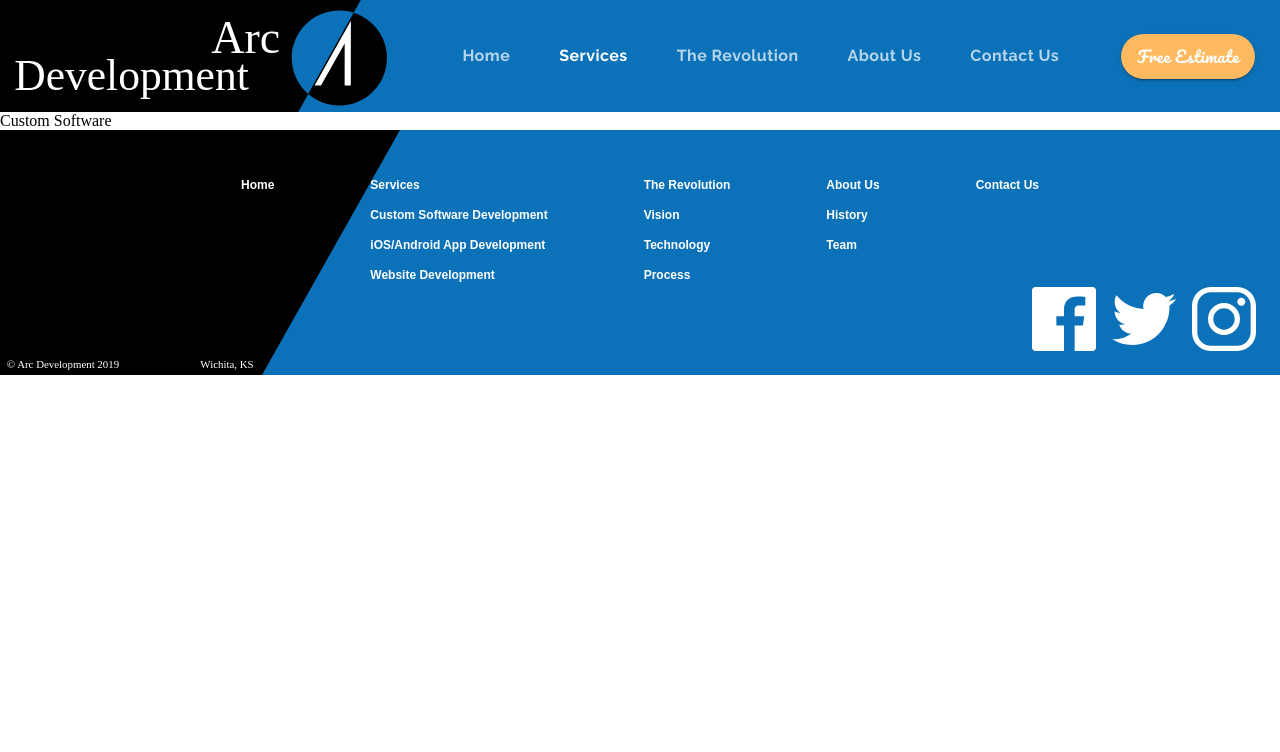
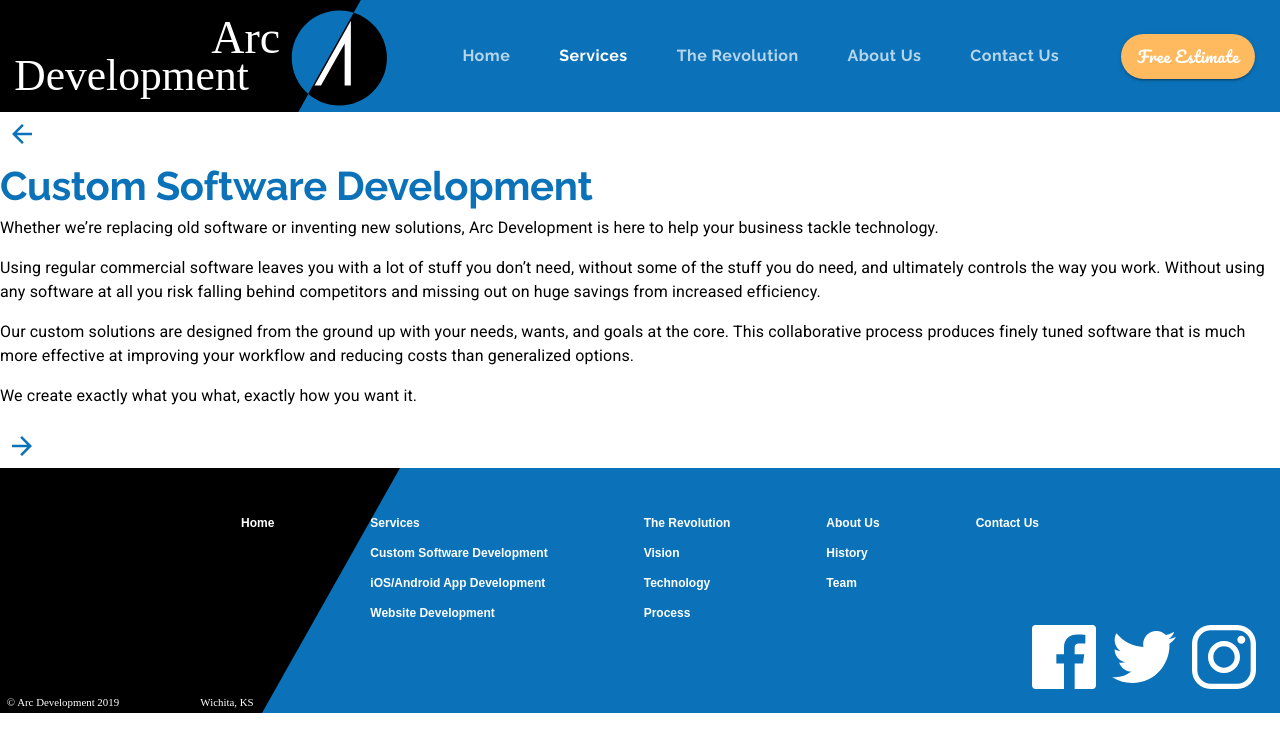
Before and after one commit to toshi-c-udemy/MaterialUIandReactJS-ArcDevelopment, a React (Create React App) app: page /customsoftware in a window 1280 px wide. Shown: the top 752 px of the page. Built offline with nearby package versions, Linux system fonts and the light colour scheme.

Commit message:
【セクション6】86. Custom Software Development Page - Setup
On branch MaterialUIandReactJS/Section6-ComplexLayouts
Changes to be committed:
	modified:   src/components/App.js
	new file:   src/components/CustomSoftware.js

```diff
--- a/src/components/App.js
+++ b/src/components/App.js
@@ -7,6 +7,7 @@ import Header from './ui/Header';
 import Footer from './ui/Footer';
 import LandingPage from './LandingPage';
 import Services from './Services';
+import CustomSoftware from './CustomSoftware';
 
 function App() {
   const [selectedIndex, setSelectedIndex] = useState(0);
@@ -36,7 +37,13 @@ function App() {
               <Services {...props} setValue={setValue} setSelectedIndex={setSelectedIndex} />
             )}
           />
-          <Route exact path='/customsoftware' component={() => <div>Custom Software</div>} />
+          <Route
+            exact
+            path='/customsoftware'
+            render={(props) => (
+              <CustomSoftware {...props} setValue={setValue} setSelectedIndex={setSelectedIndex} />
+            )}
+          />
           <Route exact path='/mobileapps' component={() => <div>Mobile Apps</div>} />
           <Route exact path='/websites' component={() => <div>Websites</div>} />
           <Route exact path='/revolution' component={() => <div>The Revolution</div>} />
--- /dev/null
+++ b/src/components/CustomSoftware.js
@@ -0,0 +1,62 @@
+import React from 'react';
+import Lottie from 'react-lottie';
+import { Link } from 'react-router-dom';
+import {
+  makeStyles,
+  useTheme,
+  Grid,
+  IconButton,
+  Typography,
+  useMediaQuery,
+} from '@material-ui/core';
+
+import backArrow from '../assets/backArrow.svg';
+import forwardArrow from '../assets/forwardArrow.svg';
+
+const useStyles = makeStyles((theme) => ({}));
+
+export default function CustomSoftware() {
+  const classes = useStyles();
+
+  return (
+    <Grid container direction='column'>
+      <Grid item container direction='row'>
+        <Grid item>
+          <IconButton>
+            <img src={backArrow} alt='Back to Service Page' />
+          </IconButton>
+        </Grid>
+        <Grid item container direction='column'>
+          <Grid item>
+            <Typography variant='h2'>Custom Software Development</Typography>
+          </Grid>
+          <Grid item>
+            <Typography variant='body1' paragraph>
+              Whether we’re replacing old software or inventing new solutions, Arc Development is
+              here to help your business tackle technology.
+            </Typography>
+            <Typography variant='body1' paragraph>
+              Using regular commercial software leaves you with a lot of stuff you don’t need,
+              without some of the stuff you do need, and ultimately controls the way you work.
+              Without using any software at all you risk falling behind competitors and missing out
+              on huge savings from increased efficiency.
+            </Typography>
+            <Typography variant='body1' paragraph>
+              Our custom solutions are designed from the ground up with your needs, wants, and goals
+              at the core. This collaborative process produces finely tuned software that is much
+              more effective at improving your workflow and reducing costs than generalized options.
+            </Typography>
+            <Typography variant='body1' paragraph>
+              We create exactly what you what, exactly how you want it.
+            </Typography>
+          </Grid>
+        </Grid>
+        <Grid item>
+          <IconButton>
+            <img src={forwardArrow} alt='Forward to iOS/Android App Development Page' />
+          </IconButton>
+        </Grid>
+      </Grid>
+    </Grid>
+  );
+}
```
